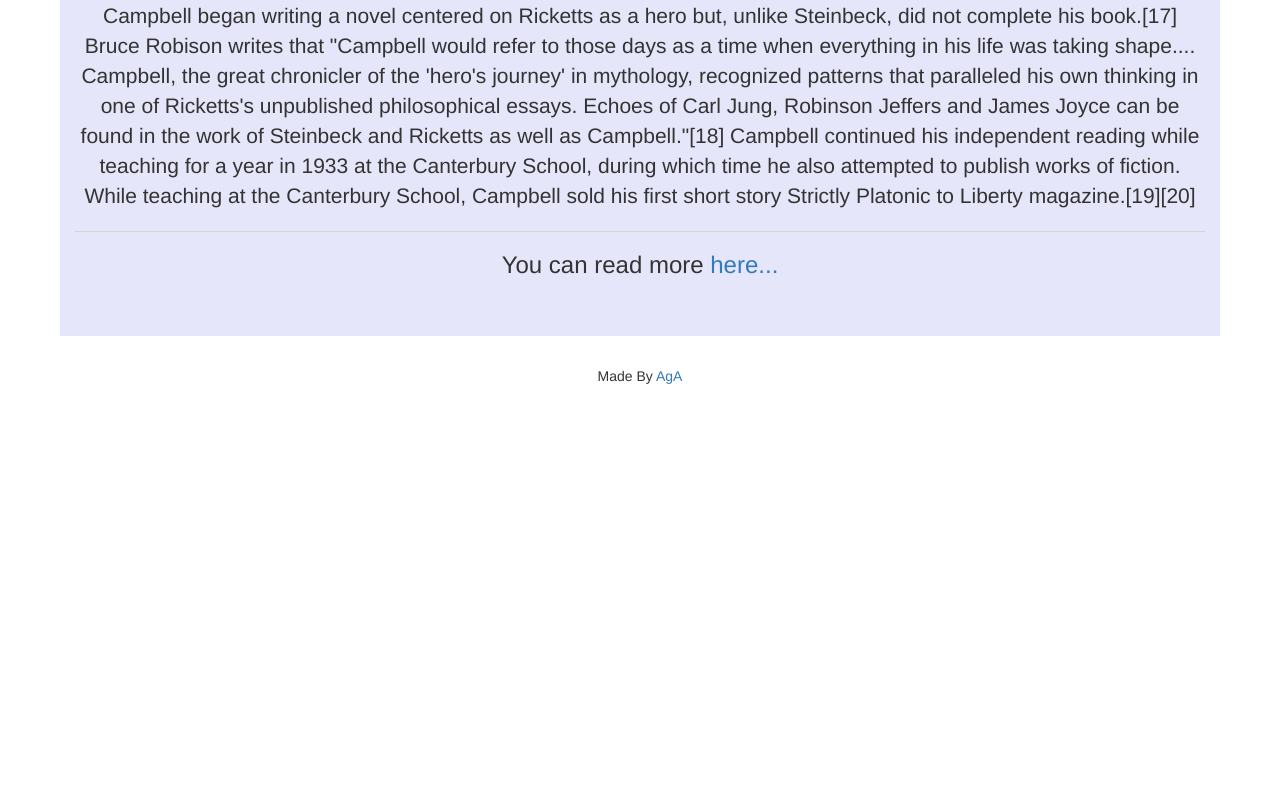
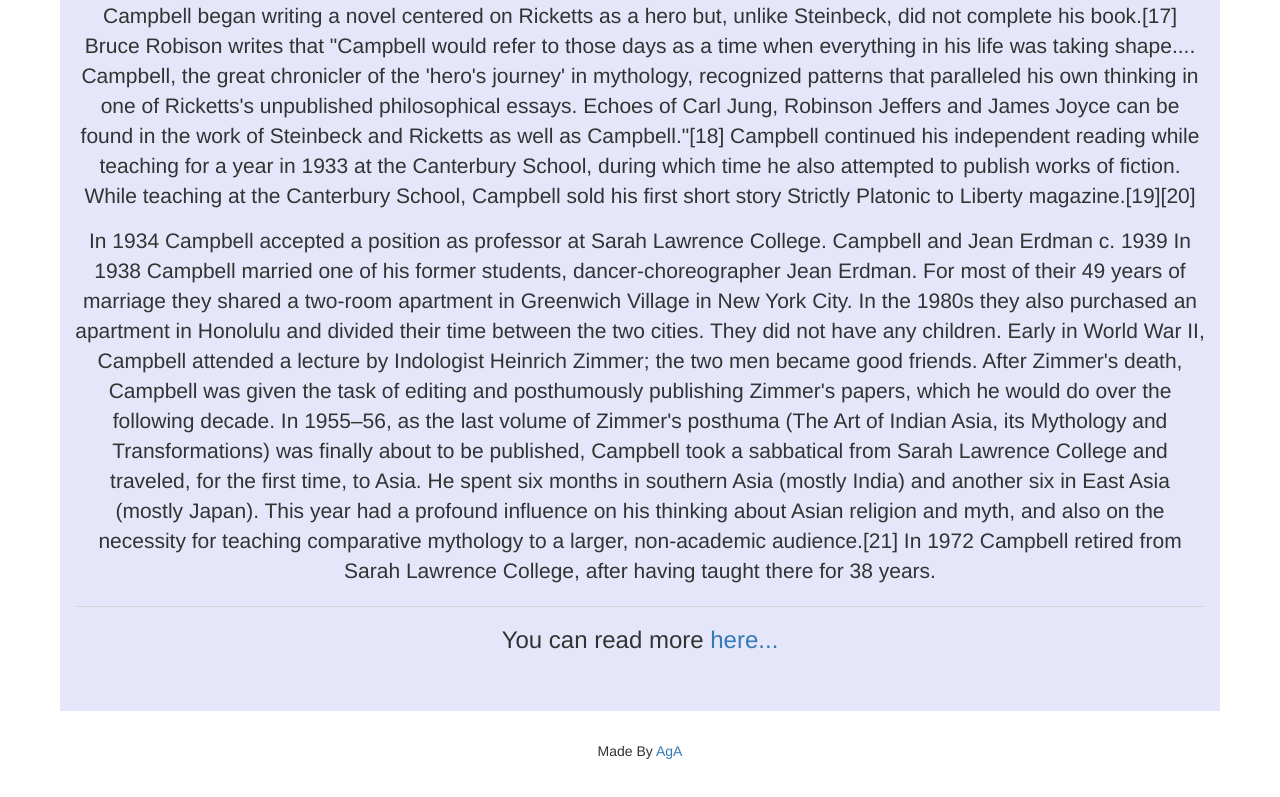
Before and after one commit to neshka/Joseph_Campbell_Project, a plain HTML site: page index.html in a window 1280 px wide. Shown: the part 1805-2602 px from the top of the page. Before the commit the page ends 2261 px from the top, so only its background shows below. Drawn offline with nearby package versions, Linux system fonts and the light colour scheme.

Commit message:
add text about JC

```diff
--- a/index.html
+++ b/index.html
@@ -50,6 +50,19 @@
 
 		Campbell continued his independent reading while teaching for a year in 1933 at the Canterbury School, during which time he also attempted to publish works of fiction. While teaching at the Canterbury School, Campbell sold his first short story Strictly Platonic to Liberty magazine.[19][20]</p>
  		</div>
+ 		<div>
+ 		<p>In 1934 Campbell accepted a position as professor at Sarah Lawrence College.
+		Campbell and Jean Erdman c. 1939
+		In 1938 Campbell married one of his former students, dancer-choreographer Jean Erdman. For most of their 49 years of marriage they shared a two-room apartment in Greenwich Village in New York City. In the 1980s they also purchased an apartment in Honolulu and divided their time between the two cities. They did not have any children.
+
+		Early in World War II, Campbell attended a lecture by Indologist Heinrich Zimmer; the two men became good friends. After Zimmer's death, Campbell was given the task of editing and posthumously publishing Zimmer's papers, which he would do over the following decade.
+
+		In 1955–56, as the last volume of Zimmer's posthuma (The Art of Indian Asia, its Mythology and Transformations) was finally about to be published, Campbell took a sabbatical from Sarah Lawrence College and traveled, for the first time, to Asia. He spent six months in southern Asia (mostly India) and another six in East Asia (mostly Japan).
+
+		This year had a profound influence on his thinking about Asian religion and myth, and also on the necessity for teaching comparative mythology to a larger, non-academic audience.[21]
+
+		In 1972 Campbell retired from Sarah Lawrence College, after having taught there for 38 years.</p>
+ 		</div>
  		<hr>
  		<div>
  			<h3>You can read more <a href="https://www.jcf.org/about-joseph-campbell/" target="_blank">  here...</a></h3></div>
```
